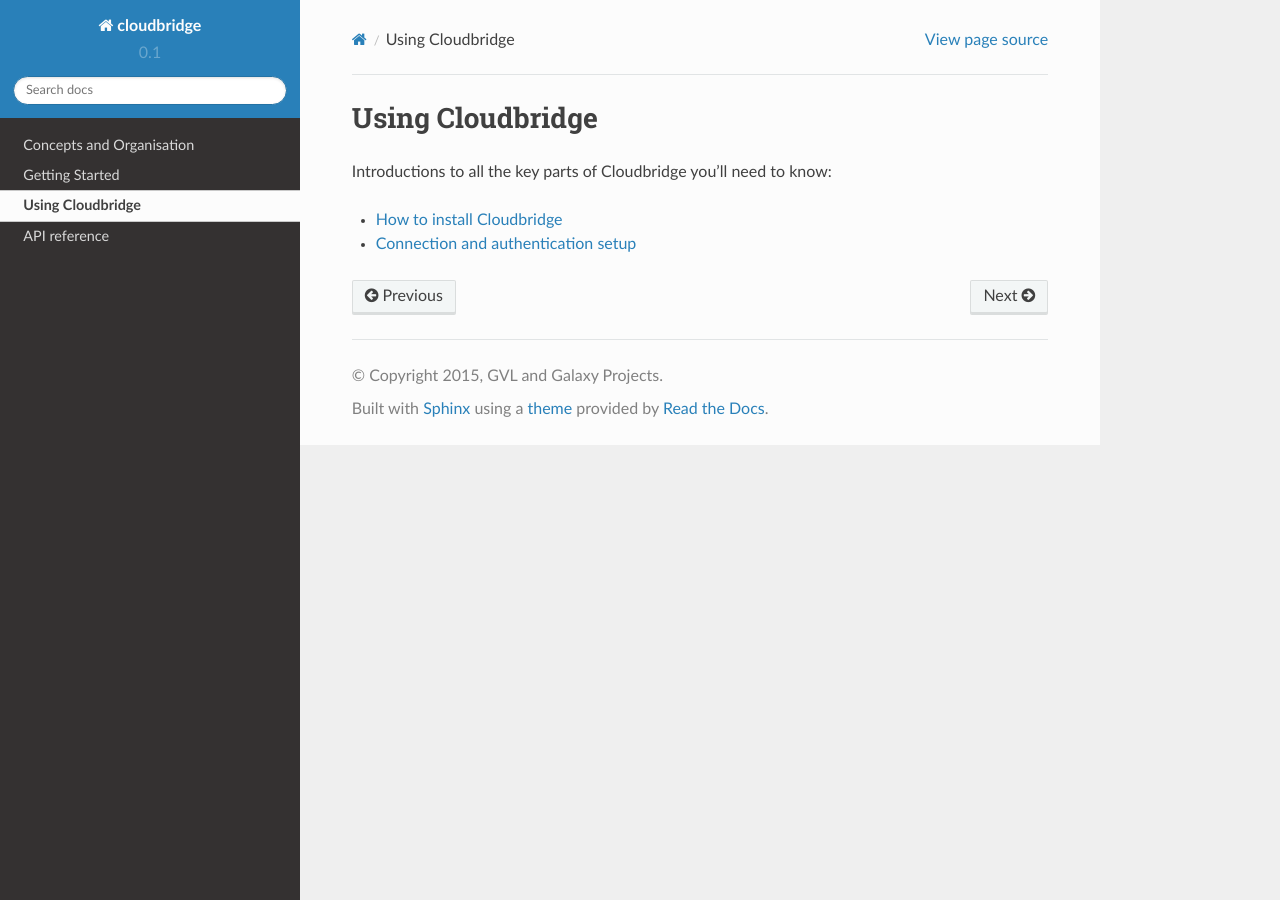
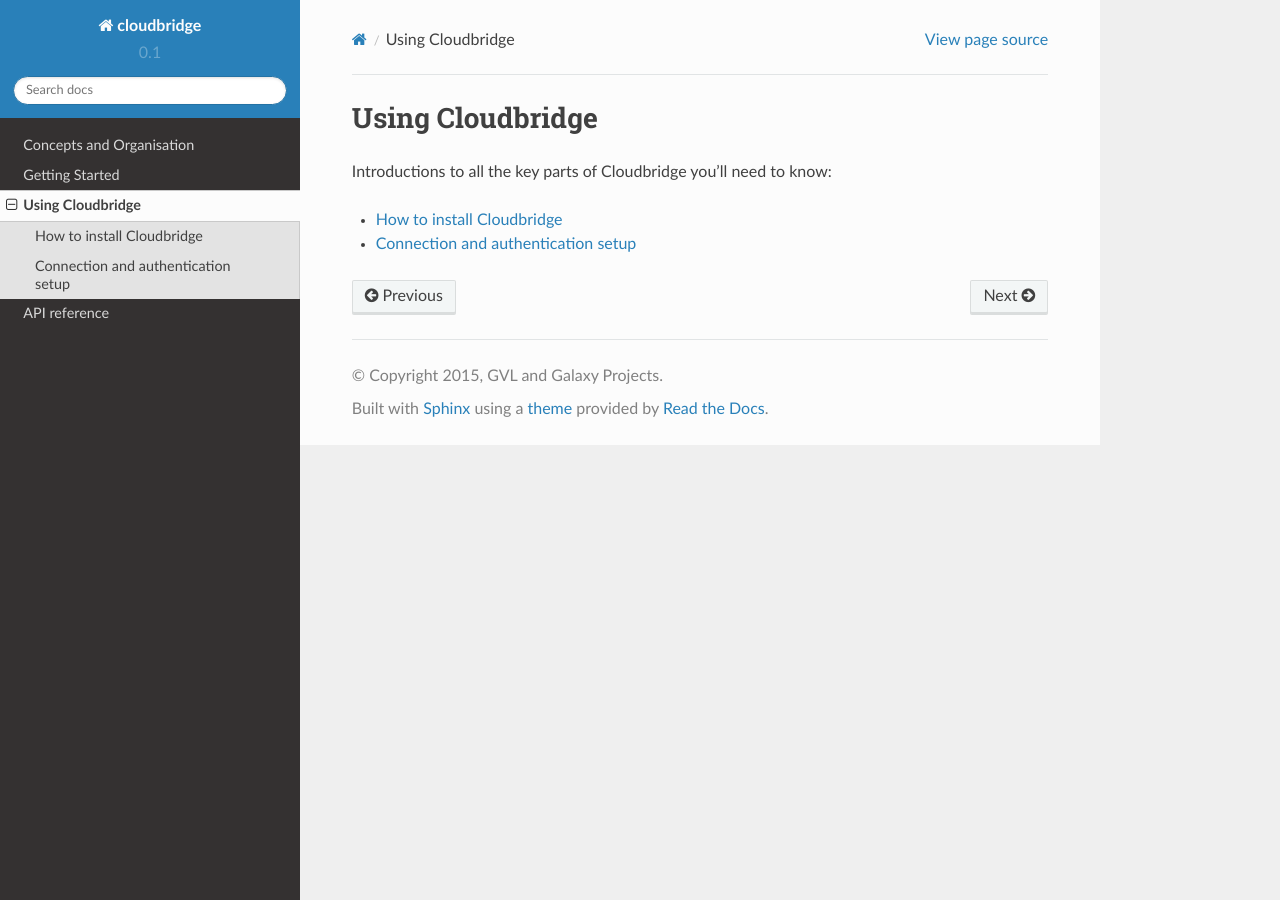
Before and after one commit to CloudVE/cloudbridge, a Sphinx documentation site: the page built from docs/topics/overview.rst, in a window 1280 px wide. Built offline with Sphinx 7.4.7 and the Read the Docs theme 2.0.0, drawn with Linux system fonts in a browser that asks for light colours; some of the changed lines change nothing that is shown.

Commit message:
Use proper toctree vs. direct links on the topics overview page

```diff
--- a/docs/topics/overview.rst
+++ b/docs/topics/overview.rst
@@ -2,5 +2,8 @@
 =================
 Introductions to all the key parts of Cloudbridge you'll need to know:
 
-- `How to install Cloudbridge <install.html>`_
-- `Connection and authentication setup <setup.html>`_
+.. toctree::
+   :maxdepth: 1
+
+    How to install Cloudbridge <install.rst>
+    Connection and authentication setup <setup.rst>
```
